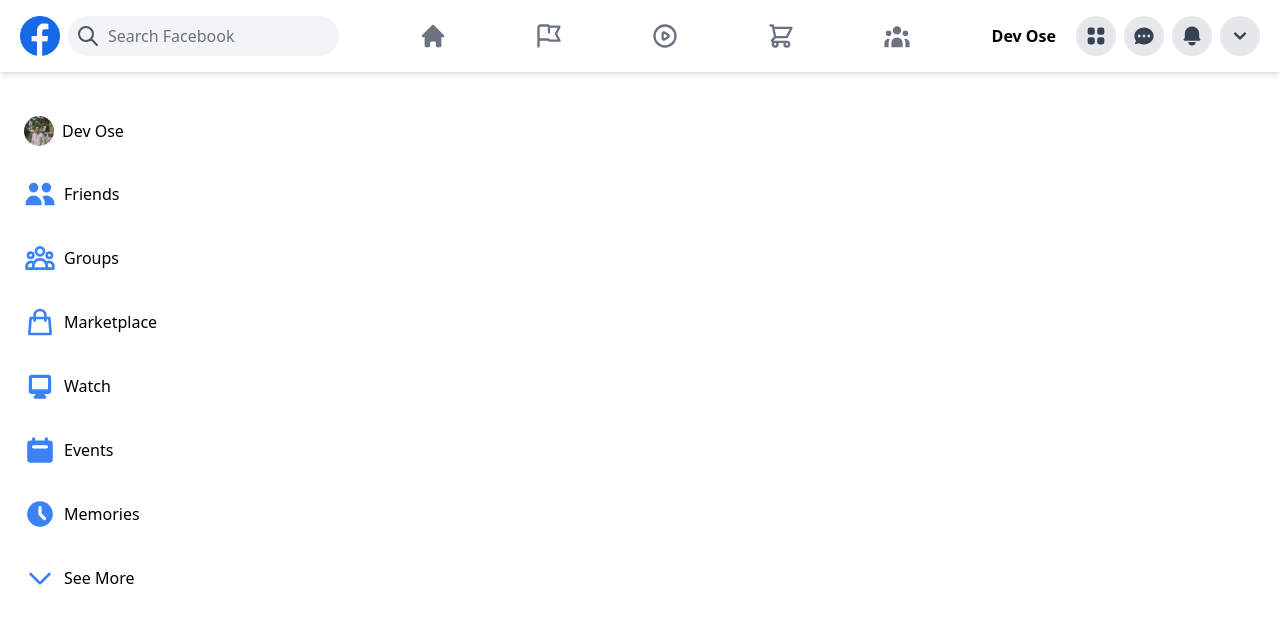
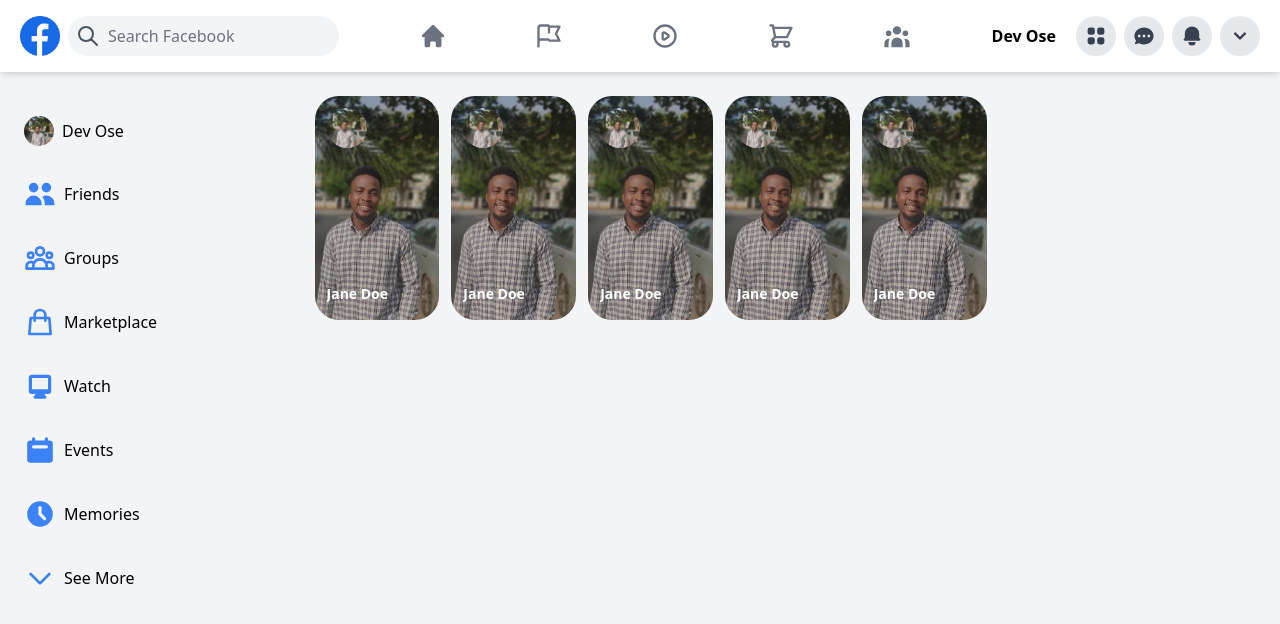
Before and after one commit to eronscode/exploring-tailwind-css-facebook-clone, a Next.js app: page / in a window 1280 px wide. Shown: the top 624 px of the page. Built offline with nearby package versions, Linux system fonts and the light colour scheme.

Commit message:
Finished design of Feed section

```diff
--- a/pages/index.js
+++ b/pages/index.js
@@ -1,11 +1,12 @@
 import Head from 'next/head'
 import Image from 'next/image'
+import Feed from '../shared/components/feed/Feed'
 import Header from '../shared/components/navigation/Header'
 import Sidebar from '../shared/components/sidebar/Sidebar'
 
 export default function Home() {
   return (
-    <div >
+    <div className="h-screen bg-gray-100 overflow-hidden">
       <Head>
         <title>Create Next App</title>
         <meta name="description" content="Generated by create next app" />
@@ -15,6 +16,7 @@
       <Header />
       <main className="flex">
         <Sidebar/>
+        <Feed />
       </main>
     </div>
   )
--- /dev/null
+++ b/shared/components/feed/Feed.js
@@ -0,0 +1,13 @@
+import Stories from "./stories/Stories";
+
+function Feed() {
+    return (
+        <div className="flex flex-grow h-screen pb-44 pt-6 mr-4 xl:mr-40 overflow-y-auto">
+            <div className="mx-auto max-w-md md:max-w-lg lg:max-w-2xl">
+                <Stories />
+            </div>
+        </div>
+    )
+}
+
+export default Feed
--- /dev/null
+++ b/shared/components/feed/stories/Stories.js
@@ -0,0 +1,46 @@
+import StoriesCard from "./StoriesCard";
+
+const stories = [
+  {
+    id: 1,
+    name: "Jane Doe",
+    src: "/images/user.jpeg",
+    profile: "/images/user.jpeg",
+  },
+  {
+    id: 2,
+    name: "Jane Doe",
+    src: "/images/user.jpeg",
+    profile: "/images/user.jpeg",
+  },
+  {
+    id: 3,
+    name: "Jane Doe",
+    src: "/images/user.jpeg",
+    profile: "/images/user.jpeg",
+  },
+  {
+    id: 4,
+    name: "Jane Doe",
+    src: "/images/user.jpeg",
+    profile: "/images/user.jpeg",
+  },
+  {
+    id: 5,
+    name: "Jane Doe",
+    src: "/images/user.jpeg",
+    profile: "/images/user.jpeg",
+  },
+];
+
+function Stories() {
+  return (
+    <div className='flex space-x-3 justify-center mx-auto'>
+      {stories.map((item) => (
+        <StoriesCard key={item.id} {...item} />
+      ))}
+    </div>
+  );
+}
+
+export default Stories;
--- /dev/null
+++ b/shared/components/feed/stories/StoriesCard.js
@@ -0,0 +1,28 @@
+import Image from "next/image";
+
+function StoriesCard({ name, src, profile }) {
+  return (
+    <div className='relative h-14 w-14 md:h-20 md:w-20 lg:h-56 lg:w-32 cursor-pointer overflow-x p-3 rounded-lg transiton duration-200 transform ease-in hover:scale-105 hover:animate-pulse'>
+      <Image
+        className='absolute opacity-0 lg:opacity-100 rounded-full z-50 top-10'
+        src={profile}
+        width={40}
+        height={40}
+        layout='fixed'
+        objectFit='cover'
+        alt={name}
+      />
+      <Image
+        className='object-cover filter brightness-75 rounded-full lg:rounded-3xl'
+        src={src}
+        layout='fill'
+        alt={name}
+      />
+      <p className='absolute opacity-0 lg:opacity-100 bottom-4 w-5/6 text-white text-sm font-bold truncate'>
+        {name}
+      </p>
+    </div>
+  );
+}
+
+export default StoriesCard;
```
